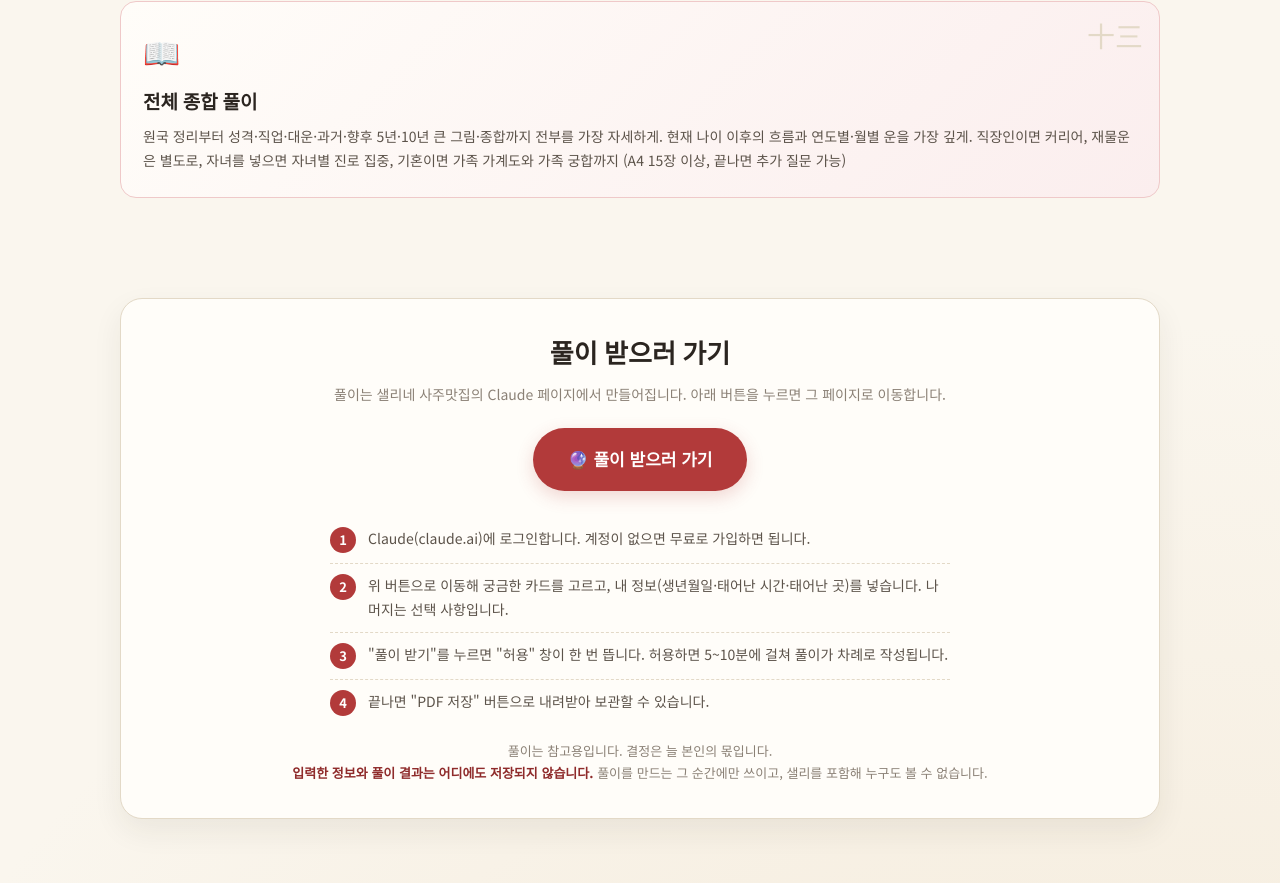
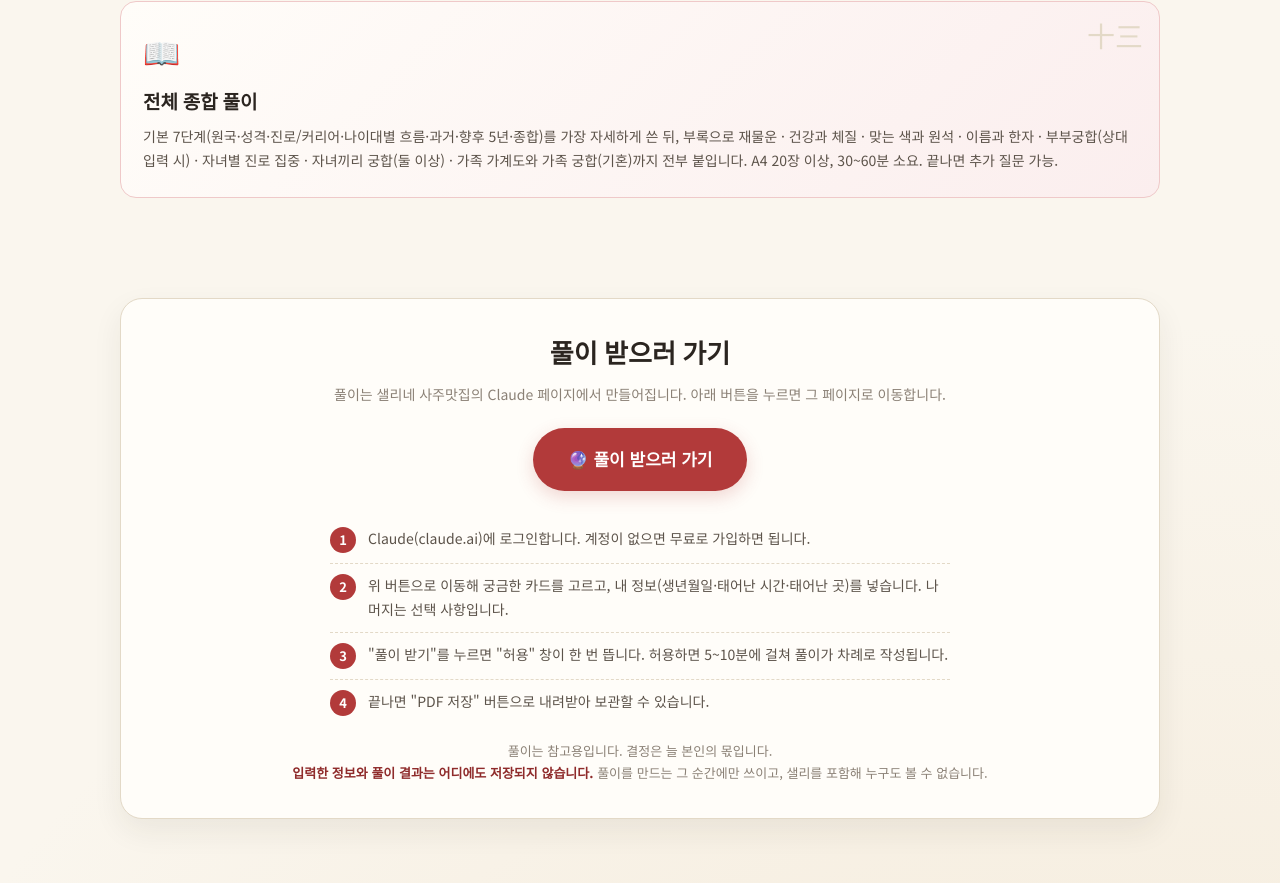
Before and after one commit to sallyyang7897/sally-saju, a plain HTML site: page index.html in a window 1280 px wide. Shown: the part 1700-2583 px from the top of the page. Drawn offline with Linux system fonts and the light colour scheme; a web font is replaced by a local one.

Commit message:
전체 종합 풀이 설명: 부록 전부 포함
Co-Authored-By: Claude Fable 5.1 <noreply@anthropic.com>
Claude-Session: https://claude.ai/code/session_0147SaHjwAgk7CkEbfs93DSQ

```diff
--- a/index.html
+++ b/index.html
@@ -186,7 +186,7 @@
     <div class="card" data-topic="name"><span class="num">十</span><div class="ico">✍️</div><h3>이름·한자도 궁금</h3><p>내 이름의 소리·한자·획수가 사주와 맞는지 보고, 한자만 바꾸는 안과 새 이름 작명안까지</p></div>
     <div class="card" data-topic="health"><span class="num">十一</span><div class="ico">🌿</div><h3>건강과 체질도 궁금</h3><p>사주로 보는 타고난 체질, 약해지기 쉬운 장부, 맞는 운동·음식·휴식법, 조심할 해와 계절</p></div>
     <div class="card" data-topic="money"><span class="num">十二</span><div class="ico">💰</div><h3>재물운도 궁금</h3><p>돈이 들어오는 통로와 새는 구멍, 저축·투자·부동산·사업 중 맞는 방식, 재물이 모이는 시기</p></div>
-    <div class="card full" data-topic="all"><span class="num">十三</span><div class="ico">📖</div><h3>전체 종합 풀이</h3><p>원국 정리부터 성격·직업·대운·과거·향후 5년·10년 큰 그림·종합까지 전부를 가장 자세하게. 현재 나이 이후의 흐름과 연도별·월별 운을 가장 깊게. 직장인이면 커리어, 재물운은 별도로, 자녀를 넣으면 자녀별 진로 집중, 기혼이면 가족 가계도와 가족 궁합까지 (A4 15장 이상, 끝나면 추가 질문 가능)</p></div>
+    <div class="card full" data-topic="all"><span class="num">十三</span><div class="ico">📖</div><h3>전체 종합 풀이</h3><p>기본 7단계(원국·성격·진로/커리어·나이대별 흐름·과거·향후 5년·종합)를 가장 자세하게 쓴 뒤, 부록으로 재물운 · 건강과 체질 · 맞는 색과 원석 · 이름과 한자 · 부부궁합(상대 입력 시) · 자녀별 진로 집중 · 자녀끼리 궁합(둘 이상) · 가족 가계도와 가족 궁합(기혼)까지 전부 붙입니다. A4 20장 이상, 30~60분 소요. 끝나면 추가 질문 가능.</p></div>
   </div>
 </section>
 
```
